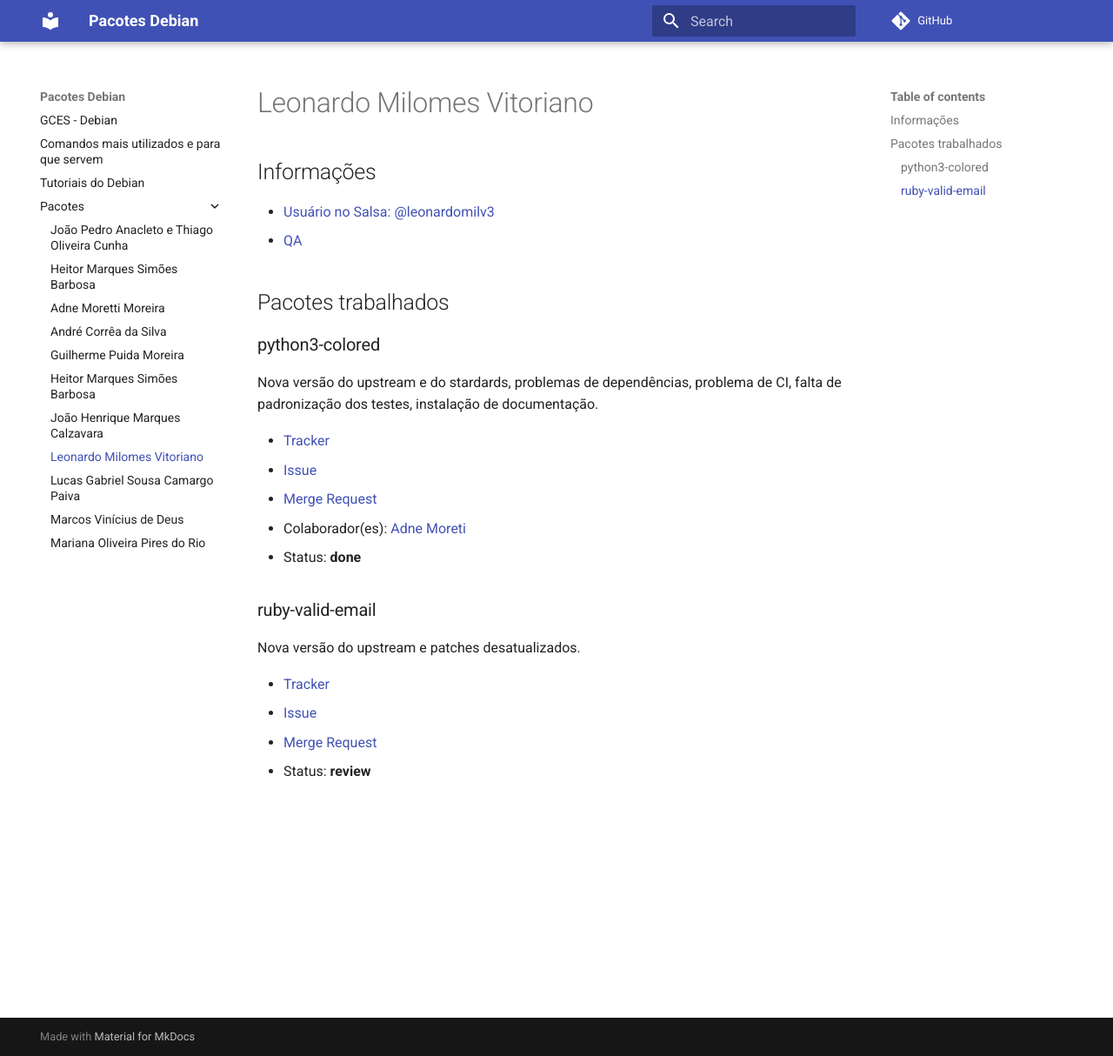
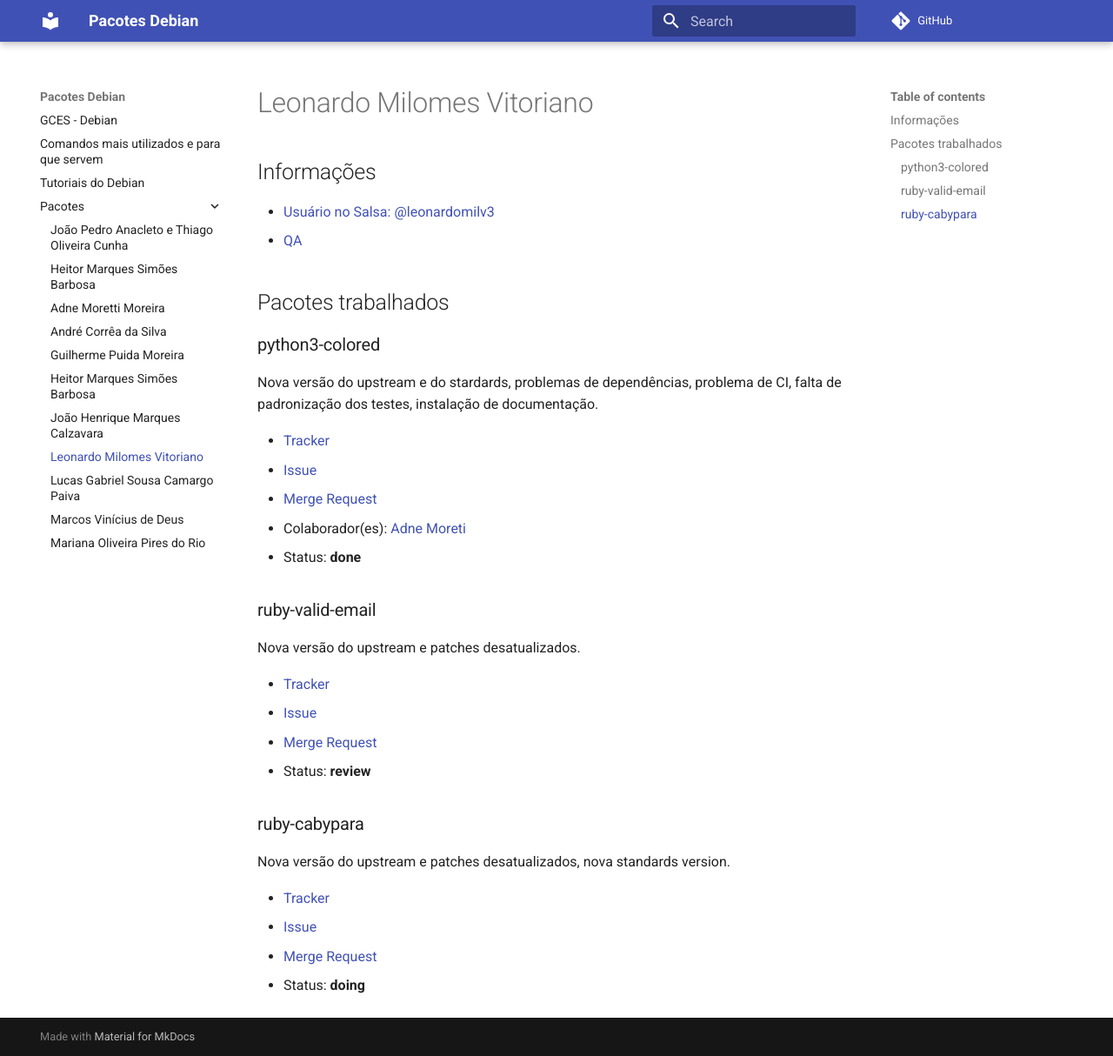
Before and after one commit to FGA-GCES/Debian_Pacotes, an MkDocs documentation site: the page built from docs/pacotes/leonardo-milomes-vitoriano.md, in a window 1280 px wide and 1214 px high. Shown: the whole window at 87% size. Built offline with MkDocs 1.6.1 and Material for MkDocs 9.7.7, drawn with Linux system fonts in a browser that asks for light colours; comment, search, counter and statistics services are not loaded.

Commit message:
:memo: ruby-cabypara

```diff
--- a/docs/pacotes/leonardo-milomes-vitoriano.md
+++ b/docs/pacotes/leonardo-milomes-vitoriano.md
@@ -27,3 +27,12 @@
 - [Issue](https://salsa.debian.org/debian-brasilia-team/docs/-/issues/74)
 - [Merge Request](https://salsa.debian.org/ruby-team/ruby-valid-email/-/merge_requests/1)
 - Status: **review**
+
+### ruby-cabypara
+
+Nova versão do upstream e patches desatualizados, nova standards version.
+
+- [Tracker](https://tracker.debian.org/pkg/ruby-valid-email)
+- [Issue](https://salsa.debian.org/debian-brasilia-team/docs/-/issues/74)
+- [Merge Request](https://salsa.debian.org/ruby-team/ruby-valid-email/-/merge_requests/1)
+- Status: **doing**
```
